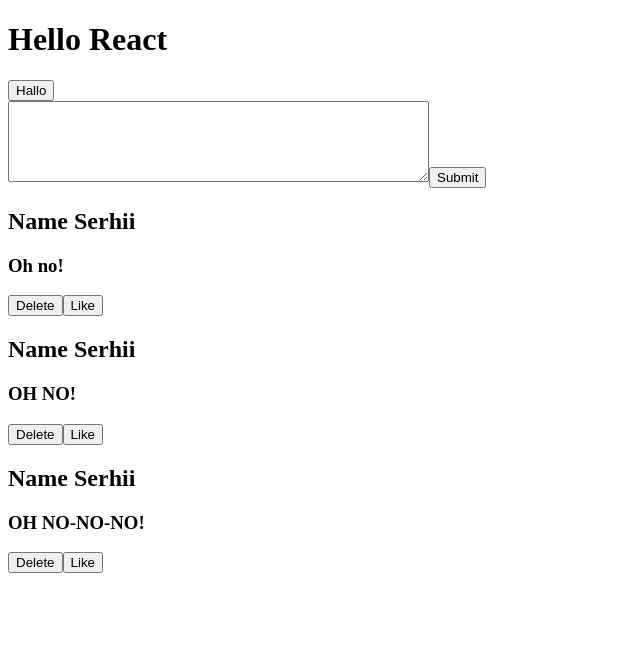
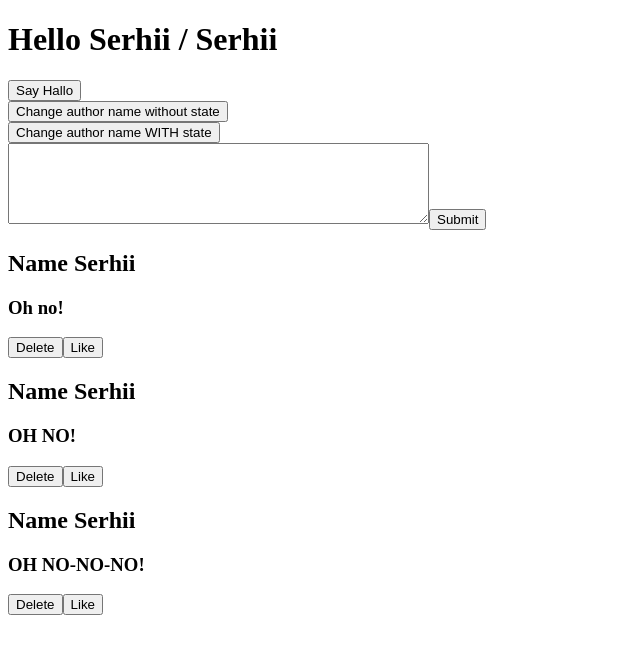
Before and after one commit to null-null-eins-zwei/developedbyed-react-redux, a React (Create React App) app in the folder chapter-2/core-concepts/: page / in a window 1280 px wide. Shown: the top 654 px of the page, without its empty margins (0-640 px from the left). Built offline with nearby package versions, Linux system fonts and the light colour scheme.

Commit message:
basic useState usage demo

```diff
--- a/chapter-2/core-concepts/src/App.jsx
+++ b/chapter-2/core-concepts/src/App.jsx
@@ -1,9 +1,12 @@
 import CreateTweet from "./components/CreateTweet"
 import TweetList from "./components/TweetList";
+import { useState } from "react";
 
 function App() {
   // Here is a place for notmal JS
-  const author = "Serhii";
+  let authorWithoutState = "Serhii";
+  const [author, setAuthor] = useState('Serhii');
+
   const messages = [
     "Oh no!",
     "OH NO!",
@@ -14,14 +17,28 @@
     console.log(`Hallo! This is message for you: '${message}'`);
   }
 
+  function changeAuthorDirectHandler(){
+    // This update variable, but do not update page
+    authorWithoutState = "krb3d";
+    console.log(authorWithoutState);
+  }
+
+  function changeAuthorHandler(){
+    // This update variable, but do not update page
+    setAuthor("krb3d");
+    console.log(author);
+  }
+
   return (
     <div className="App">
-      <h1>Hello React</h1>
-      <button onClick={() => sayHalloHandler(author)}>Hallo</button>
+      <h1>Hello {authorWithoutState} / {author}</h1>
+      <button onClick={() => sayHalloHandler(authorWithoutState)}>Say Hallo</button><br />
+      <button onClick={changeAuthorDirectHandler}>Change author name without state</button><br />
+      <button onClick={changeAuthorHandler}>Change author name WITH state</button><br />
 
       <CreateTweet />
       <TweetList
-        author = {author}
+        author = {authorWithoutState}
         messages={messages}/>
 
     </div>
```
Also changed, not shown: 1 other file (tests, documents, lock files or other folders).
